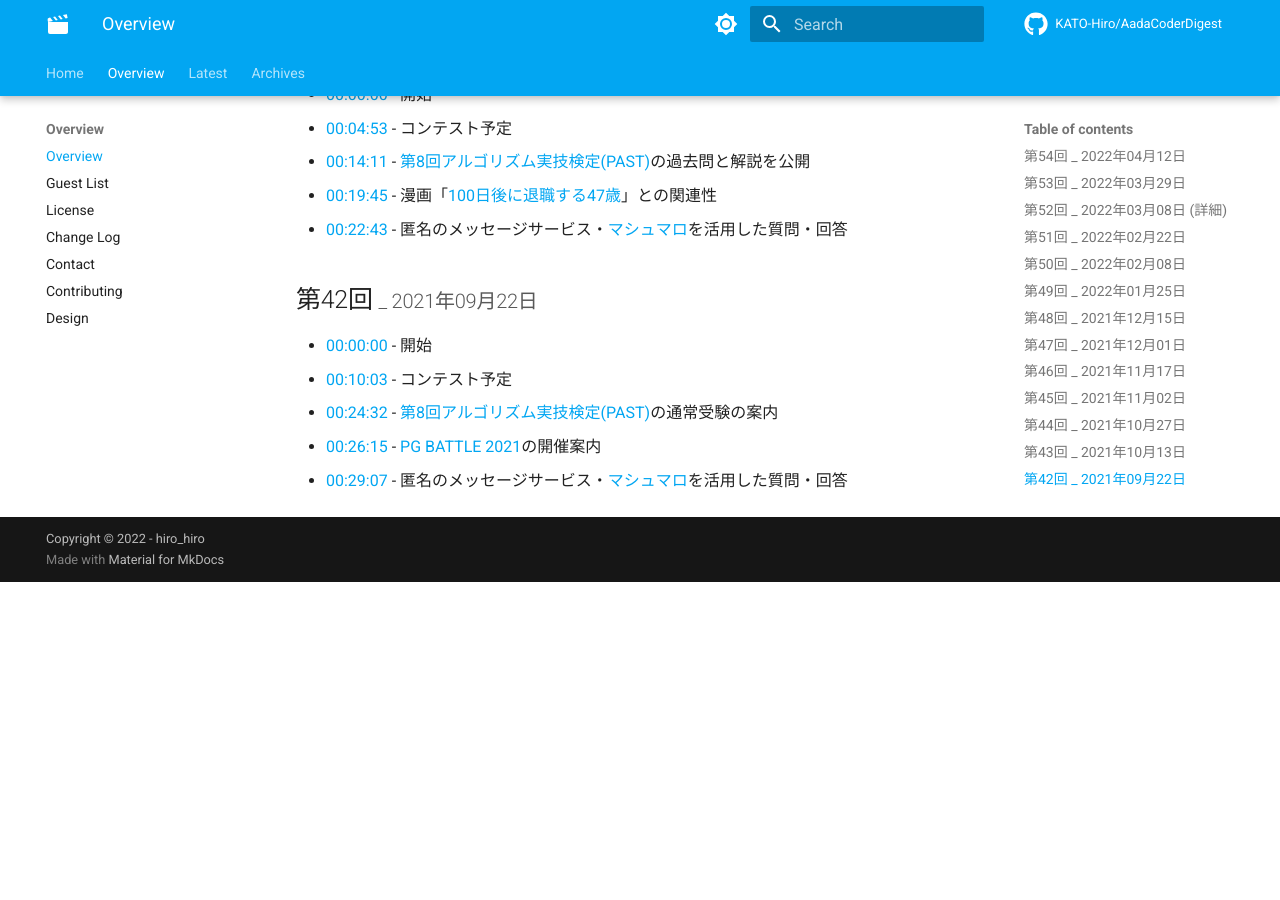
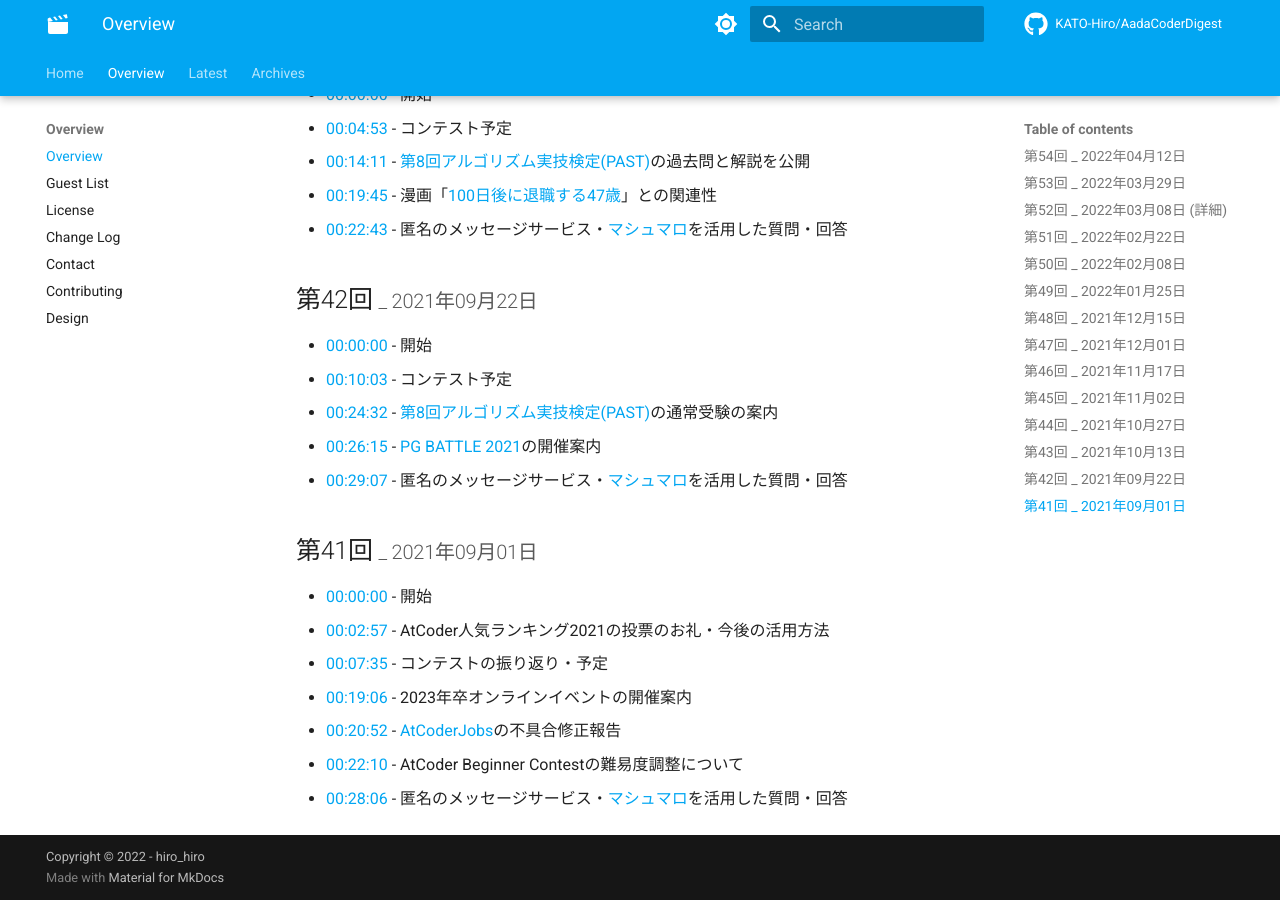
Before and after one commit to KATO-Hiro/AadaCoderDigest, an MkDocs documentation site: the page built from docs/overview/overview.md, in a window 1280 px wide and 900 px high, scrolled down 3469 px. Built offline with MkDocs 1.6.1 and Material for MkDocs 9.7.7, drawn with Linux system fonts in a browser that asks for light colours; comment, search, counter and statistics services are not loaded; before the commit the page ends 4051 px from its top, so only the background shows below that.

Commit message:
:sparkles: Add toc for 41st (#53)

```diff
--- a/docs/overview/overview.md
+++ b/docs/overview/overview.md
@@ -116,3 +116,13 @@
 - [00:24:32](https://youtu.be/Ab_p5_lN3zU?t=1472){.internal-link target=_blank} - [第8回アルゴリズム実技検定(PAST)](https://atcoder.jp/contests/past202109-open){.internal-link target=_blank}の通常受験の案内
 - [00:26:15](https://youtu.be/Ab_p5_lN3zU?t=1575){.internal-link target=_blank} - [PG BATTLE 2021](https://products.sint.co.jp/pg_battle_2021){.internal-link target=_blank}の開催案内
 - [00:29:07](https://youtu.be/Ab_p5_lN3zU?t=1747){.internal-link target=_blank} - 匿名のメッセージサービス・[マシュマロ](https://marshmallow-qa.com/atcoder){.internal-link target=_blank}を活用した質問・回答
+
+## 第41回 <small>_ 2021年09月01日 </small>
+
+- [00:00:00](https://youtu.be/wm4DbzsGOLs?t=0){.internal-link target=_blank} - 開始
+- [00:02:57](https://youtu.be/wm4DbzsGOLs?t=177){.internal-link target=_blank} - AtCoder人気ランキング2021の投票のお礼・今後の活用方法
+- [00:07:35](https://youtu.be/wm4DbzsGOLs?t=455){.internal-link target=_blank} - コンテストの振り返り・予定
+- [00:19:06](https://youtu.be/wm4DbzsGOLs?t=1146){.internal-link target=_blank} - 2023年卒オンラインイベントの開催案内
+- [00:20:52](https://youtu.be/wm4DbzsGOLs?t=1252){.internal-link target=_blank} - [AtCoderJobs](https://jobs.atcoder.jp/){.internal-link target=_blank}の不具合修正報告
+- [00:22:10](https://youtu.be/wm4DbzsGOLs?t=1330){.internal-link target=_blank} - AtCoder Beginner Contestの難易度調整について
+- [00:28:06](https://youtu.be/wm4DbzsGOLs?t=1686){.internal-link target=_blank} - 匿名のメッセージサービス・[マシュマロ](https://marshmallow-qa.com/atcoder){.internal-link target=_blank}を活用した質問・回答
```
